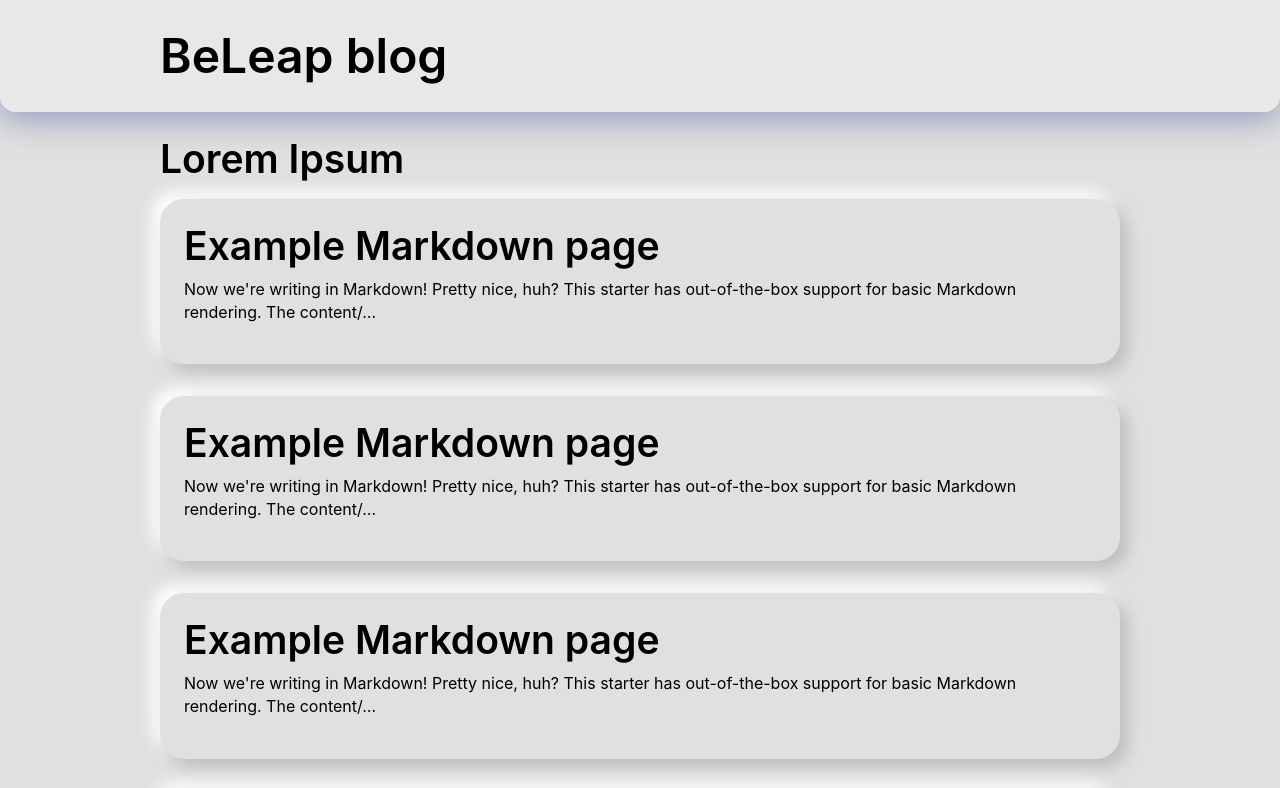
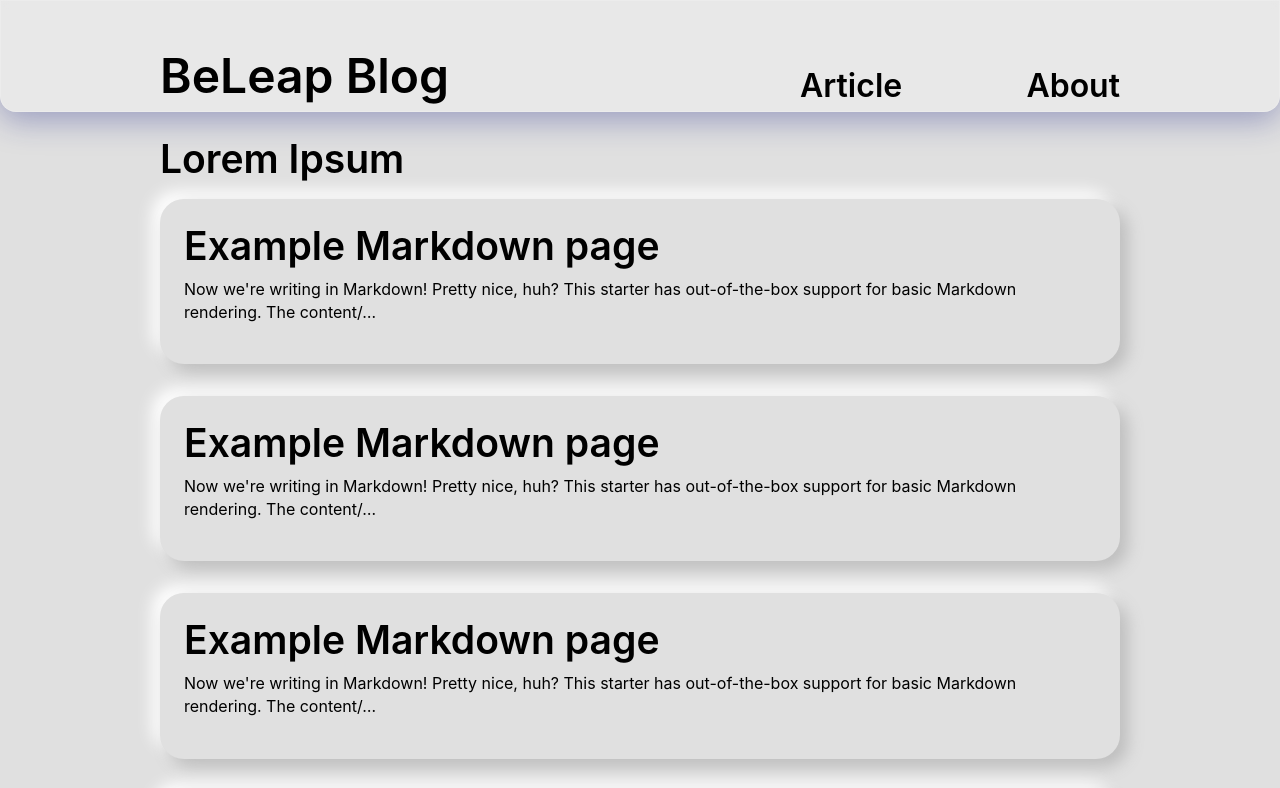
Before and after one commit to BeLeap/beleap-blog-legacy, a Gatsby site: page / in a window 1280 px wide. Shown: the top 788 px of the page. Built offline with nearby package versions, Linux system fonts and the light colour scheme; Gatsby itself is replaced by a stand-in of ours.

Commit message:
add link to header

```diff
--- a/gatsby-config.js
+++ b/gatsby-config.js
@@ -1,7 +1,7 @@
 module.exports = {
   siteMetadata: {
-    title: 'BeLeap blog',
-    description: 'BeLeap blog built with gatsby',
+    title: 'BeLeap Blog',
+    description: 'BeLeap Blog built with gatsby',
     keywords: 'gatsbyjs, gatsby, javascript, sample, something',
     siteUrl: 'https://beleap.codes',
     author: {
--- a/src/components/Header.tsx
+++ b/src/components/Header.tsx
@@ -21,19 +21,32 @@ const StyledHeader = styled.header`
 const HeaderInner = styled(Container)`
   display: flex;
   flex-direction: row;
-  align-items: center;
+  align-items: flex-end;
+  justify-content: space-between;
   height: 100%;
+  flex-wrap: wrap;
 `
 
 const HomepageLink = styled(Link)`
   color: ${colors.black};
   font-size: 3rem;
   font-weight: 600;
+`
 
-  &:hover,
-  &:focus {
-    text-decoration: none;
-  }
+const MenuInner = styled(Container)`
+  display: flex;
+  flex-direction: row;
+  align-items: flex-end;
+  justify-content: space-between;
+  width: 20rem;
+  margin: 0;
+`
+
+const MenuLink = styled(Link)`
+  color: ${colors.black};
+  font-size: 2rem;
+  font-weight: 600;
+  height: 3rem;
 `
 
 interface HeaderProps {
@@ -44,6 +57,11 @@ const Header: React.FC<HeaderProps> = ({ title }) => (
   <StyledHeader>
     <HeaderInner>
       <HomepageLink to="/">{title}</HomepageLink>
+
+      <MenuInner>
+        <MenuLink to="/">Article</MenuLink>
+        <MenuLink to="/">About</MenuLink>
+      </MenuInner>
     </HeaderInner>
   </StyledHeader>
 )
```
